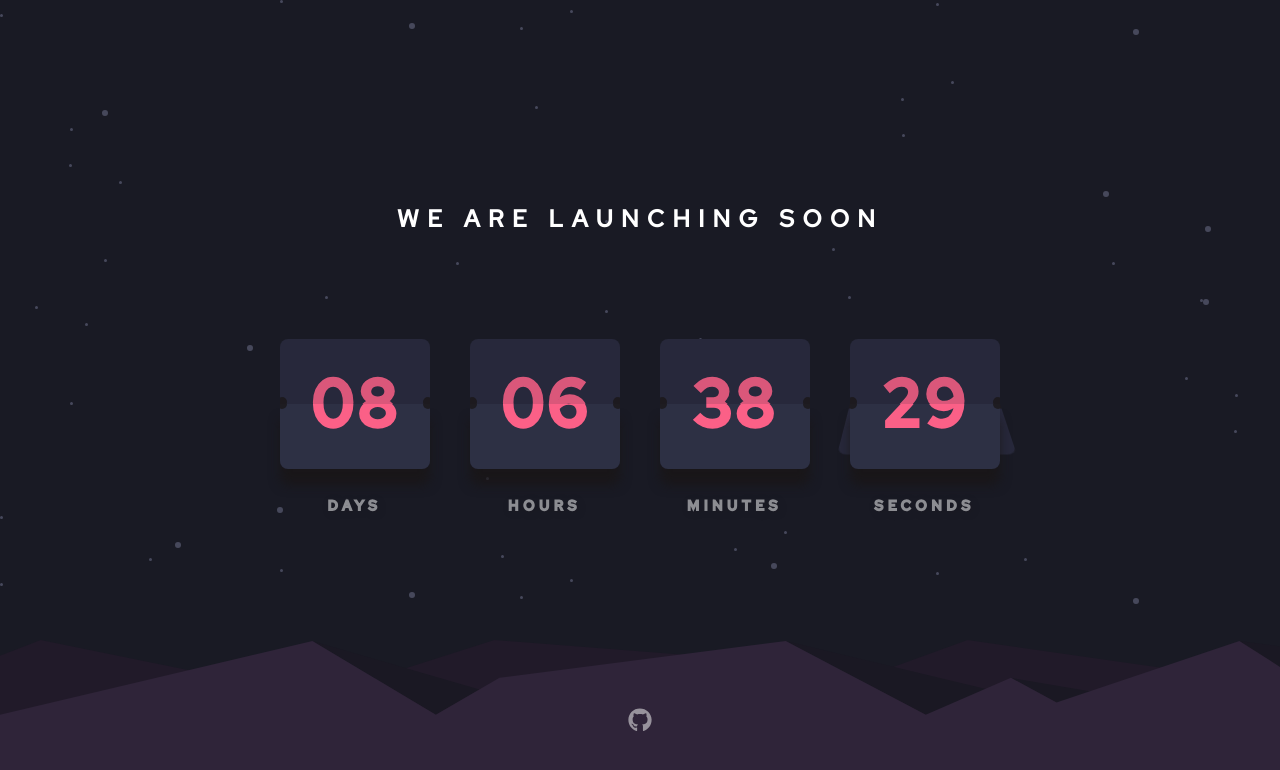
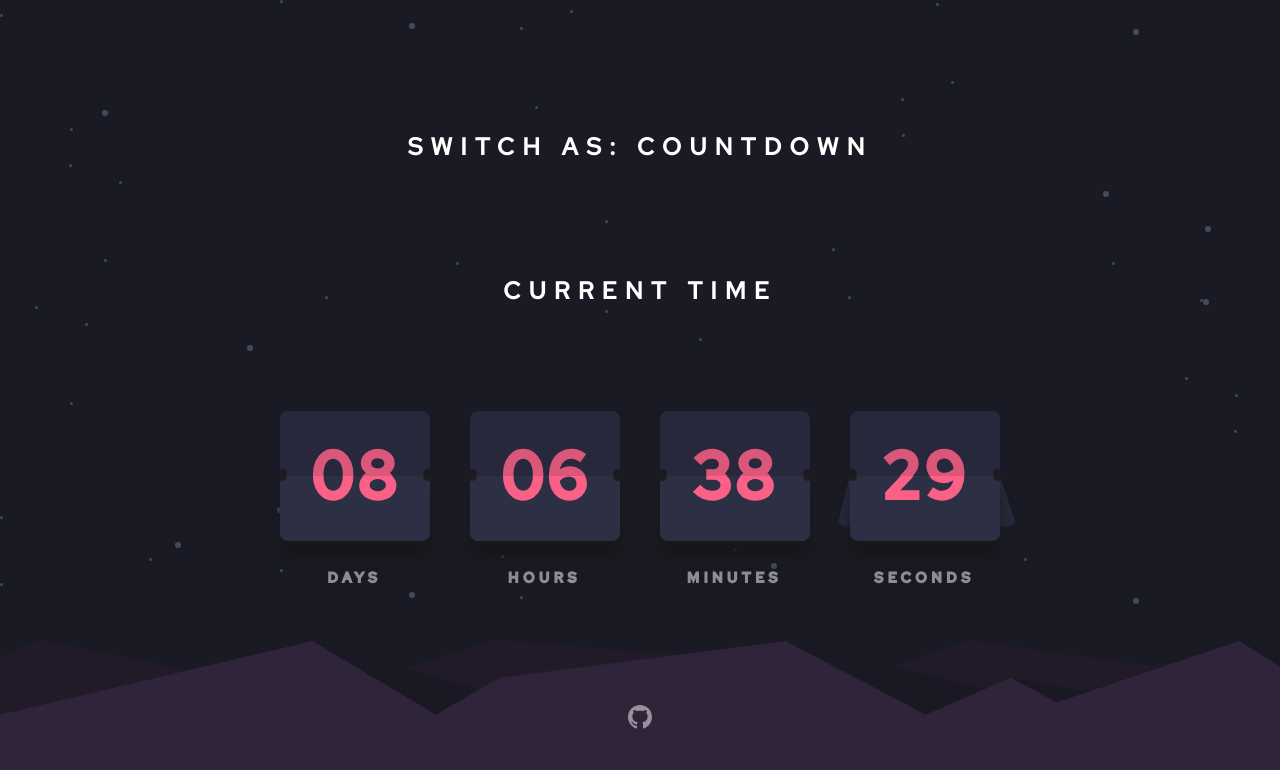
Before and after one commit to karthik-raja-g/launch-countdown, a React (Create React App) app: page / in a window 1280 px wide. Shown: the top 770 px of the page. Built offline with nearby package versions, Linux system fonts and the light colour scheme.

Commit message:
improvement - counter/clock switch added

```diff
--- a/package.json
+++ b/package.json
@@ -3,9 +3,6 @@
   "version": "0.1.0",
   "private": true,
   "dependencies": {
-    "@fortawesome/fontawesome-svg-core": "^1.2.36",
-    "@fortawesome/free-brands-svg-icons": "^5.15.4",
-    "@fortawesome/react-fontawesome": "^0.1.15",
     "@testing-library/jest-dom": "^5.14.1",
     "@testing-library/react": "^11.2.7",
     "@testing-library/user-event": "^12.8.3",
--- a/src/App.css
+++ b/src/App.css
@@ -37,6 +37,7 @@ footer .social-icon {
   font-size: 1.5em;
   color: #ffff;
   opacity: 0.5;
+  filter: invert(1);
 }
 
 footer .social-icon:hover {
--- a/src/App.js
+++ b/src/App.js
@@ -1,52 +1,22 @@
 import React from "react";
-import { FontAwesomeIcon } from "@fortawesome/react-fontawesome";
-import {
-  faFacebookSquare,
-  faInstagram,
-  faPinterest,
-  faGithub,
-} from "@fortawesome/free-brands-svg-icons";
 import "./App.css";
 import Flip from "./flipper";
+import githubIcon from "./github.svg";
 
 function App() {
   return (
     <div className="App">
       <main>
-        <Flip title="We are launching soon" as="counter" />
+        <Flip />
       </main>
       <footer>
-        {/* <a
-          href="https://www.facebook.com"
-          target="_blank"
-          rel="noopener noreferrer"
-          className="social-icon"
-        >
-          <FontAwesomeIcon icon={faFacebookSquare} />
-        </a>
-        <a
-          href="https://www.pinterest.com"
-          target="_blank"
-          rel="noopener noreferrer"
-          className="social-icon"
-        >
-          <FontAwesomeIcon icon={faPinterest} />
-        </a>
-        <a
-          href="https://www.instagram.com"
-          target="_blank"
-          rel="noopener noreferrer"
-          className="social-icon"
-        >
-          <FontAwesomeIcon icon={faInstagram} />
-        </a> */}
         <a
           href="https://github.com/karthik-raja-g/launch-countdown"
           target="_blank"
           rel="noopener noreferrer"
           className="social-icon"
         >
-          <FontAwesomeIcon icon={faGithub} />
+          <img src={githubIcon} alt="Github repo link" />
         </a>
       </footer>
     </div>
--- a/src/flipper/clock.jsx
+++ b/src/flipper/clock.jsx
@@ -23,7 +23,6 @@ const Counter = ({ title }) => {
     setTimeout(() => {
       setCanMount(true);
     }, 500);
-    console.log('clock')
   }, []);
 
   // For reseting seconds
--- a/src/flipper/counter.jsx
+++ b/src/flipper/counter.jsx
@@ -23,7 +23,6 @@ const Clock = ({ title }) => {
     setTimeout(() => {
       setCanMount(true);
     }, 500);
-    console.log('counter')
   }, []);
 
   // For reseting seconds
--- a/src/flipper/index.jsx
+++ b/src/flipper/index.jsx
@@ -1,8 +1,21 @@
-import React from "react";
+import React, { useState } from "react";
 import Clock from "./clock";
 import Counter from "./counter";
+import styles from "./styles.module.scss";
 
-const Flip = ({ title, as }) =>
-  as === "counter" ? <Counter title={title} /> : <Clock title={title} />;
+const Flip = ({ as }) => {
+  const [isTimer, setIsTimer] = useState(true);
+  const title = !isTimer ? "We are launching soon" : "Current time";
+  return (
+    <div>
+      <h2 className={styles.title} onClick={() => setIsTimer(!isTimer)}>
+        <span style={{ cursor: "pointer" }}>
+          SWITCH AS: {!isTimer ? "CLOCK" : "COUNTDOWN"}
+        </span>
+      </h2>
+      {isTimer ? <Counter title={title} /> : <Clock title={title} />}
+    </div>
+  );
+};
 
 export default Flip;
```
Also changed, not shown: src/github.svg (added), 1 other file (tests, documents, lock files or other folders).
